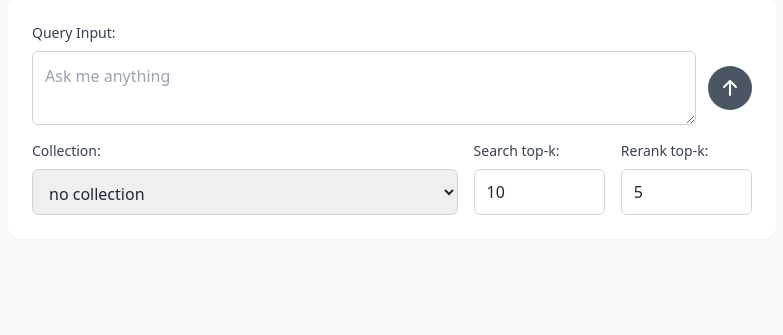
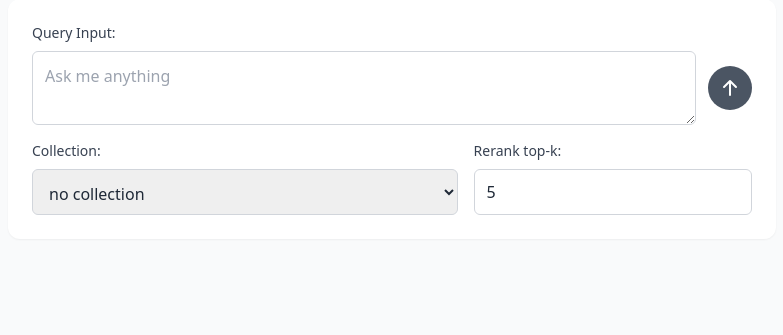
Before and after one commit to zheqiaochen/poliscirag-demo, a FastAPI app: template templates/index.html in a window 1280 px wide. Shown: the part 285-620 px from the top of the page, without its empty margins (248-1031 px from the left). Run offline with FastAPI, Linux system fonts and the light colour scheme; the template is opened without the code that fills it, so the values that code supplies are empty; some libraries are stand-ins or nearby versions.

Commit message:
adjust frontend

```diff
--- a/templates/index.html
+++ b/templates/index.html
@@ -220,14 +220,14 @@
                                 </select>
                             </div>
 
-                            <div class="col-span-1">
+                            <div class="col-span-1 hidden">
                                 <label for="top_k" class="block text-sm font-medium text-neutral-700 mb-2">Search top-k:</label>
                                 <input type="number" class="w-full px-3 py-3 border border-neutral-300 rounded-md focus:outline-none focus:ring-2 focus:ring-neutral-500 focus:border-neutral-500 h-[46px]" id="top_k" name="top_k" value="10" min="1" max="50">
                             </div>
 
-                            <div class="col-span-1">
+                            <div class="col-span-2">
                                 <label for="rerank_top_k" class="block text-sm font-medium text-neutral-700 mb-2">Rerank top-k:</label>
-                                <input type="number" class="w-full px-3 py-3 border border-neutral-300 rounded-md focus:outline-none focus:ring-2 focus:ring-neutral-500 focus:border-neutral-500 h-[46px]" id="rerank_top_k" name="rerank_top_k" value="5" min="1" max="20">
+                                <input type="number" class="w-full px-3 py-3 border border-neutral-300 rounded-md focus:outline-none focus:ring-2 focus:ring-neutral-500 focus:border-neutral-500 h-[46px]" id="rerank_top_k" name="rerank_top_k" value="5" min="1" max="20" onchange="limitValue(this)">
                             </div>
                         </div>
                     </form>
@@ -271,14 +271,14 @@
                             </select>
                         </div>
 
-                        <div class="col-span-1">
+                        <div class="col-span-1 hidden">
                             <label for="top_k" class="block text-sm font-medium text-neutral-700 mb-2">Search top-k:</label>
                             <input type="number" class="w-full px-3 py-3 border border-neutral-300 rounded-md focus:outline-none focus:ring-2 focus:ring-neutral-500 focus:border-neutral-500 h-[46px]" id="top_k" name="top_k" value="10" min="1" max="50">
                         </div>
 
                         <div class="col-span-1">
                             <label for="rerank_top_k" class="block text-sm font-medium text-neutral-700 mb-2">Rerank top-k:</label>
-                            <input type="number" class="w-full px-3 py-3 border border-neutral-300 rounded-md focus:outline-none focus:ring-2 focus:ring-neutral-500 focus:border-neutral-500 h-[46px]" id="rerank_top_k" name="rerank_top_k" value="5" min="1" max="20">
+                            <input type="number" class="w-full px-3 py-3 border border-neutral-300 rounded-md focus:outline-none focus:ring-2 focus:ring-neutral-500 focus:border-neutral-500 h-[46px]" id="rerank_top_k" name="rerank_top_k" value="5" min="1" max="20" onchange="limitValue(this)">
                         </div>
                     </div>
                 </form>
@@ -505,6 +505,30 @@
                 };
             });
         });
+
+        function limitValue(input) {
+            if (input.value > 20) {
+                input.value = 20;
+            }
+        }
+
+        // 监听rerank_top_k的变化，自动更新top_k的值
+        document.getElementById('rerank_top_k').addEventListener('change', function() {
+            let rerankValue = parseInt(this.value);
+            // 确保rerank_top_k不超过20
+            if (rerankValue > 20) {
+                rerankValue = 20;
+                this.value = 20;
+            }
+            // 设置top_k为rerank_top_k + 10
+            document.getElementById('top_k').value = rerankValue + 10;
+        });
+
+        // 页面加载时初始化top_k的值
+        window.addEventListener('load', function() {
+            let rerankValue = parseInt(document.getElementById('rerank_top_k').value);
+            document.getElementById('top_k').value = rerankValue + 10;
+        });
     </script>
 </body>
 </html>
```
Also changed, not shown: 1 other file.
